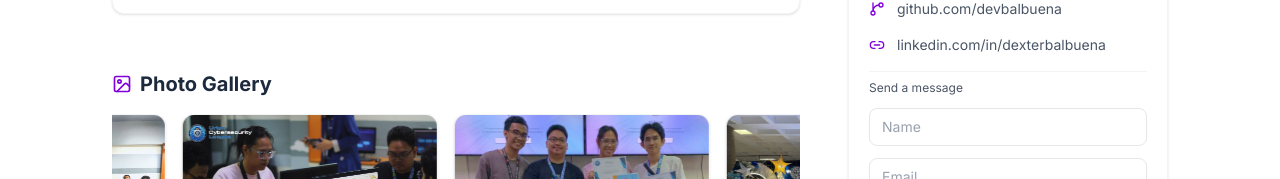
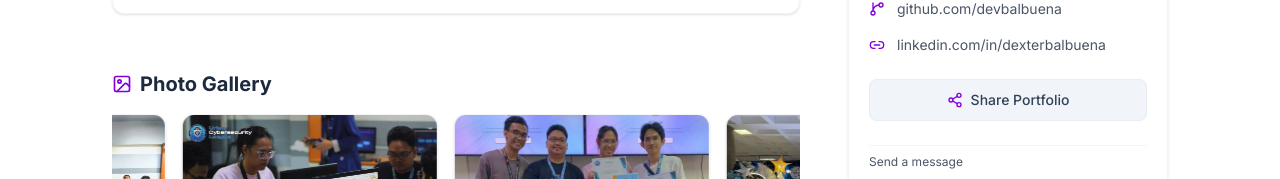
Before and after one commit to devbalbuena/Balbuena-portfolio, a React (Vite) app: page / in a window 1280 px wide. Shown: the part 1915-2094 px from the top of the page. Built offline with nearby package versions, Linux system fonts and the light colour scheme; no server answers.

Commit message:
Add Share Portfolio button with clipboard copying

```diff
--- a/src/components/RightSidebar.jsx
+++ b/src/components/RightSidebar.jsx
@@ -11,6 +11,7 @@ import {
   Mail,
   Phone,
   X,
+  Share2,
 } from 'lucide-react';
 import { fadeInUp, staggerContainer } from '../motion/variants';
 import {
@@ -141,6 +142,15 @@ export default function RightSidebar() {
       showToast('Email copied to clipboard!');
     } catch {
       showToast('Could not copy email.');
+    }
+  };
+
+  const handleCopyLink = async () => {
+    try {
+      await navigator.clipboard.writeText(window.location.href);
+      showToast('Portfolio link copied to clipboard!');
+    } catch {
+      showToast('Could not copy link.');
     }
   };
 
@@ -332,6 +342,18 @@ export default function RightSidebar() {
             />
             <span>linkedin.com/in/dexterbalbuena</span>
           </a>
+
+          <div className="pt-2 pb-2">
+            <button
+              type="button"
+              onClick={handleCopyLink}
+              className="w-full flex items-center justify-center gap-2 py-2.5 px-4 rounded-lg bg-slate-100 dark:bg-slate-800/50 hover:bg-slate-200 dark:hover:bg-slate-800 text-slate-700 dark:text-slate-300 font-medium text-sm transition-all duration-300 border border-slate-200/60 dark:border-slate-700/60"
+            >
+              <Share2 size={16} className={accentIcon} />
+              Share Portfolio
+            </button>
+          </div>
+
           <ContactForm />
         </motion.div>
       </SidebarBlock>
```
